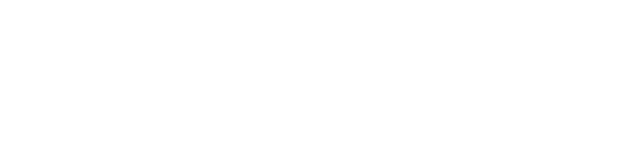
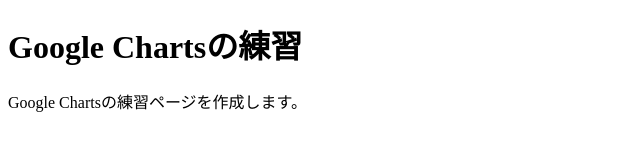
Before and after one commit to udon0141/googleCharts, a plain HTML site: page index.html in a window 1280 px wide. Shown: the whole page, without its empty margins (0-640 px from the left). Drawn offline with Linux system fonts and the light colour scheme.

Commit message:
Update index.html

```diff
--- a/index.html
+++ b/index.html
@@ -1,12 +1,16 @@
 <!DOCTYPE html>
 <html lang="ja">
+
 <head>
   <meta charset="UTF-8">
   <meta name="viewport" content="width=device-width, initial-scale=1.0">
   <meta http-equiv="X-UA-Compatible" content="ie=edge">
   <title>Document</title>
 </head>
+
 <body>
+  <h1>Google Chartsの練習</h1>
+  <p>Google Chartsの練習ページを作成します。</p>
+</body>
 
-</body>
 </html>
```
